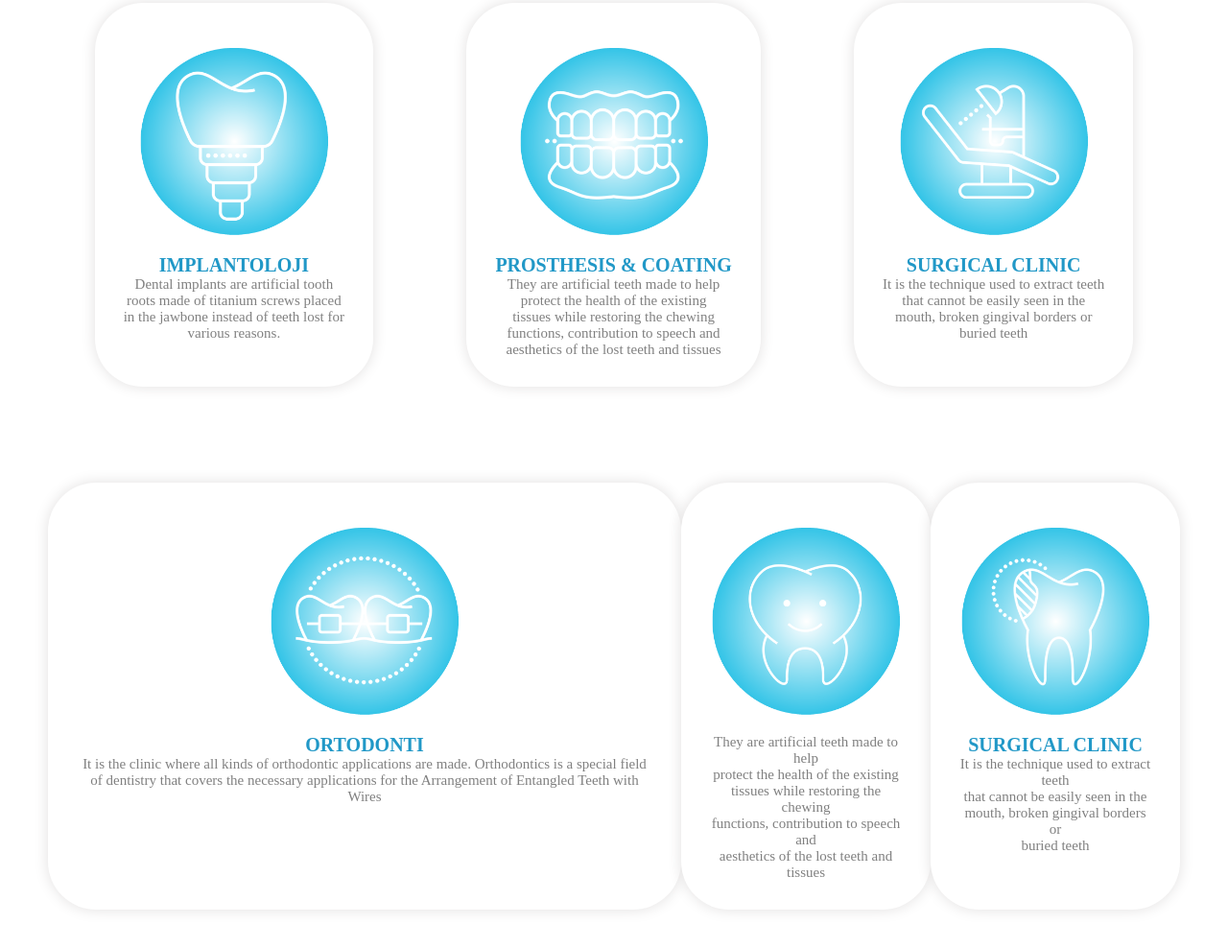
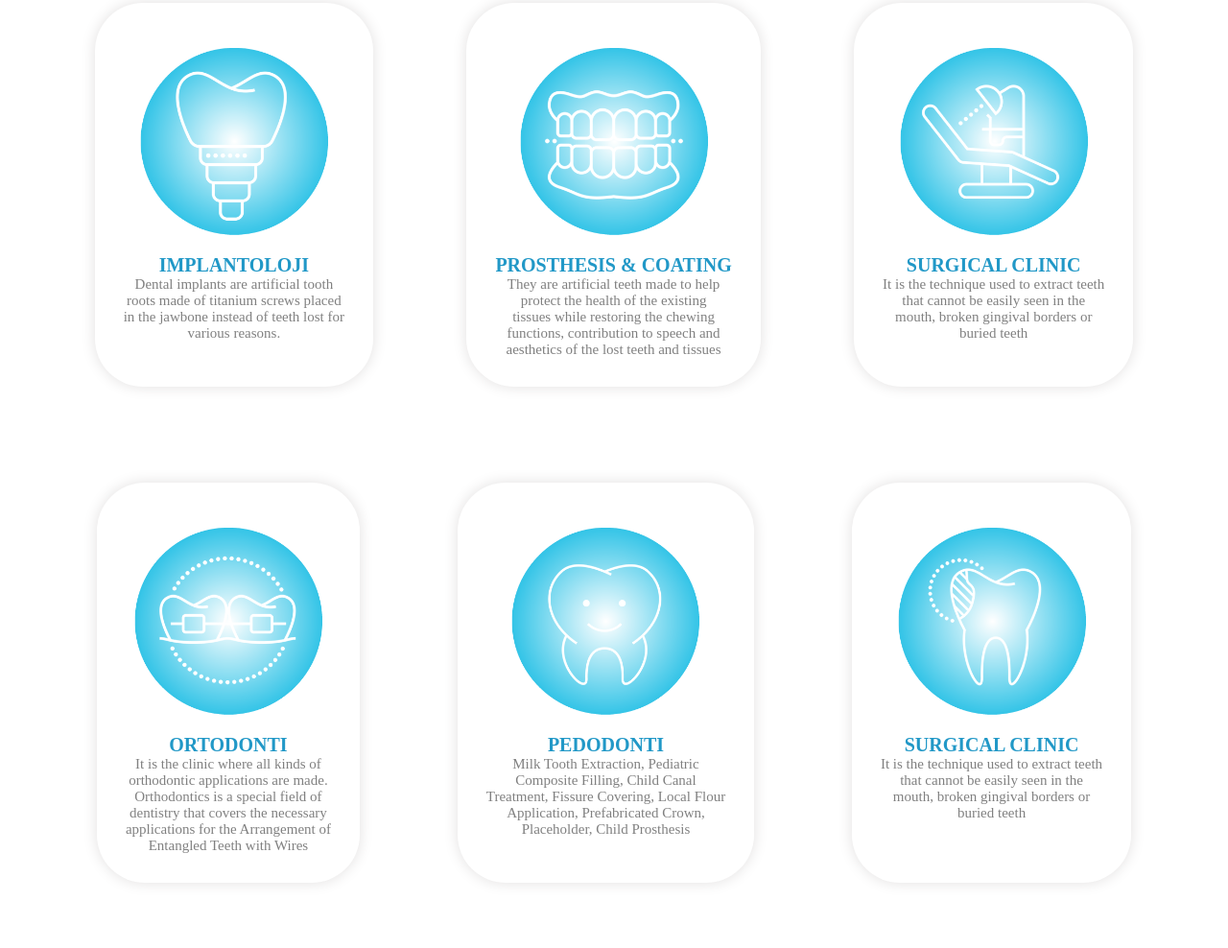
Before and after one commit to Shafinkhanum/Dental-Project, a plain HTML site: page index.html in a window 1280 px wide. Shown: the part 1485-2473 px from the top of the page at 96% size. Drawn offline with Linux system fonts and the light colour scheme.

```diff
--- a/index.html
+++ b/index.html
@@ -115,24 +115,24 @@
             <div class="images7">
               <img src="assets/Images/hizmet4.png" >
               <h2> ORTODONTI </h2>
-              <p>It is the clinic where all kinds of
-                orthodontic applications are made.
-                Orthodontics is a special field of
-                dentistry that covers the necessary
-                applications for the Arrangement of
-                Entangled Teeth with Wires
+              <p>It is the clinic where all kinds of<br>
+                orthodontic applications are made.<br>
+                Orthodontics is a special field of <br>
+                dentistry that covers the necessary<br>
+                applications for the Arrangement of <br>
+                Entangled Teeth with Wires<br>
               </p>
             </div>
             <div class="images7">
             <img src="assets/Images/hizmet5.png">
             <h2>
-
+              PEDODONTI
             </h2>
-            <p> They are artificial teeth made to help<br>
-              protect the health of the existing <br>
-              tissues while restoring the chewing <br>
-              functions, contribution to speech and <br>
-              aesthetics of the lost teeth and tissues</p>
+            <p>Milk Tooth Extraction, Pediatric<br>
+              Composite Filling, Child Canal<br>
+              Treatment, Fissure Covering, Local Flour<br>
+              Application, Prefabricated Crown,<br>
+              Placeholder, Child Prosthesis</p>
             </div>
             <div class="images7">
               <img src="assets/Images/hizmet6.png">
```
